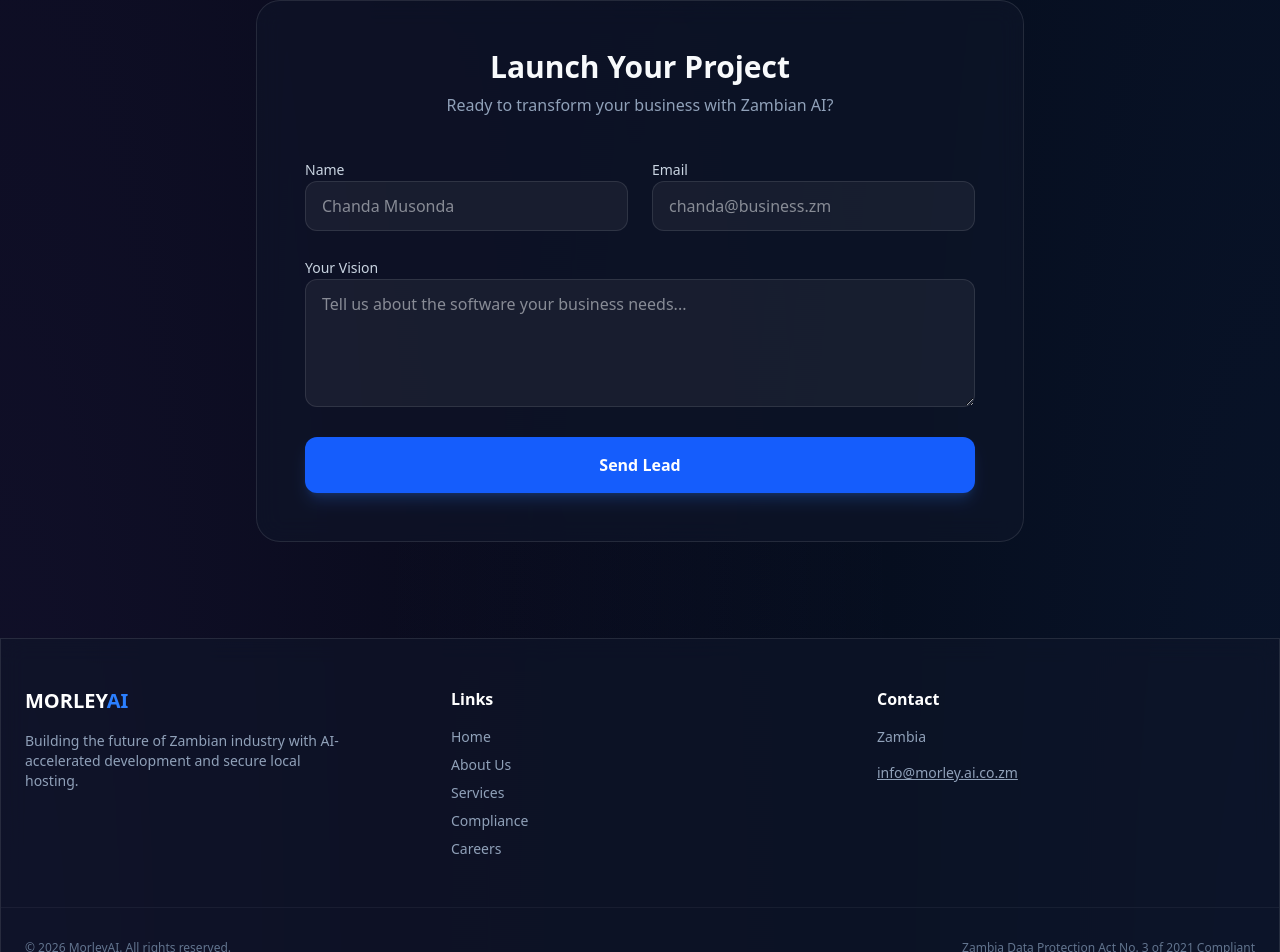
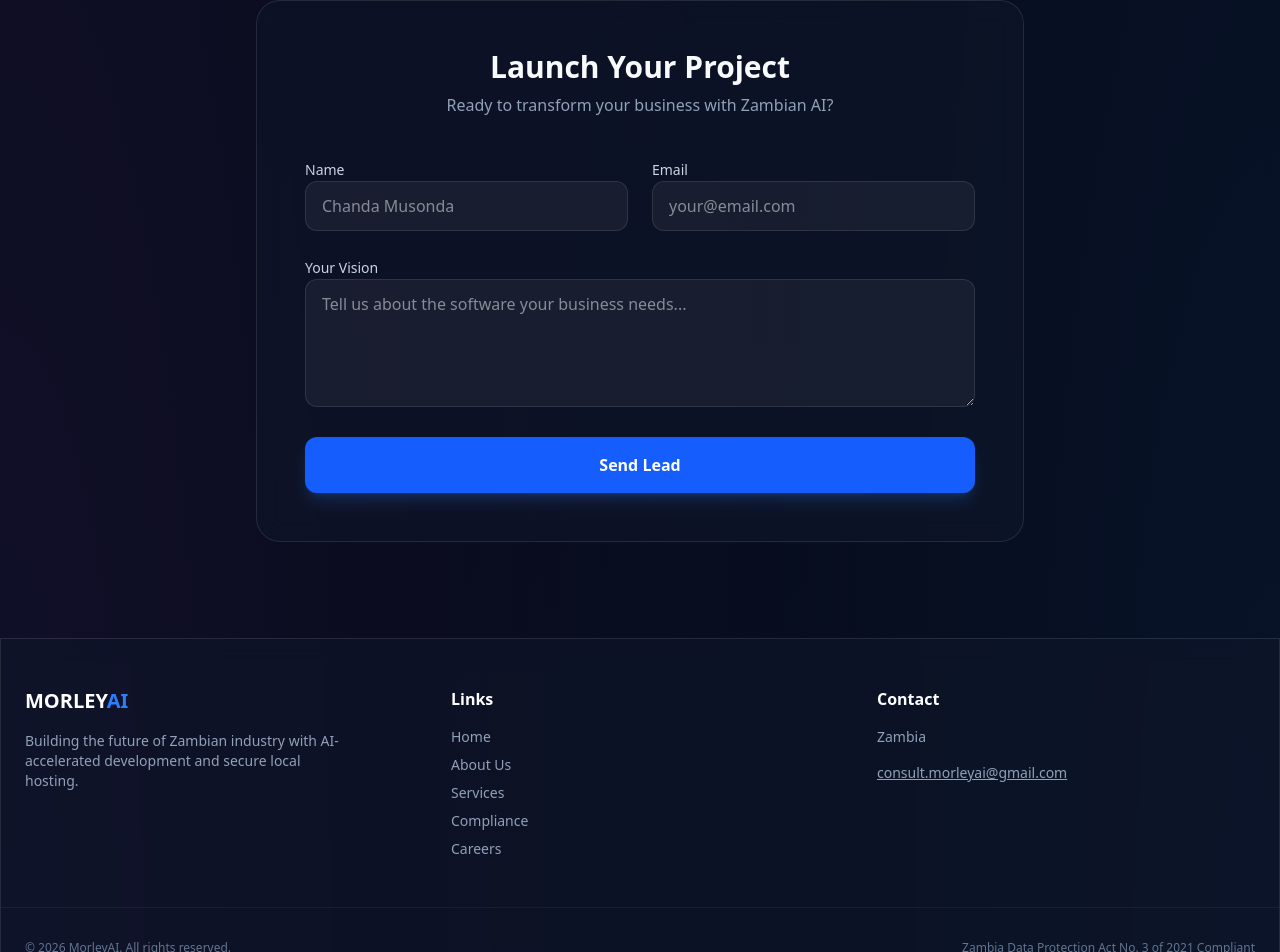
Before and after one commit to Morley020/MorleyAI, a Next.js app: page / in a window 1280 px wide. Shown: the part 5700-6652 px from the top of the page. Built offline with nearby package versions, Linux system fonts and the light colour scheme.

Commit message:
chore: update contact and primary email to consult.morleyai@gmail.com

```diff
--- a/src/app/layout.tsx
+++ b/src/app/layout.tsx
@@ -52,7 +52,7 @@ export default function RootLayout({
             <div className="space-y-4">
               <h4 className="text-white font-semibold">Contact</h4>
               <p className="text-slate-400 text-sm">Zambia</p>
-              <p className="text-slate-400 text-sm underline group hover:text-blue-500 transition-colors cursor-pointer">info@morley.ai.co.zm</p>
+              <p className="text-slate-400 text-sm underline group hover:text-blue-500 transition-colors cursor-pointer">consult.morleyai@gmail.com</p>
             </div>
           </div>
           <div className="max-w-7xl mx-auto px-6 mt-12 pt-8 border-t border-white/5 text-slate-500 text-xs flex justify-between">
--- a/src/app/login/page.tsx
+++ b/src/app/login/page.tsx
@@ -55,7 +55,7 @@ export default function LoginPage() {
                                 <input
                                     name="email"
                                     type="email"
-                                    placeholder="client@morley.ai.co.zm"
+                                    placeholder="consult.morleyai@gmail.com"
                                     className="w-full bg-black/20 border border-white/10 rounded-xl py-3 pl-12 pr-4 focus:outline-none focus:border-blue-500 transition-colors text-white"
                                     required
                                 />
--- a/src/app/page.tsx
+++ b/src/app/page.tsx
@@ -242,7 +242,7 @@ export default function Home() {
               </div>
               <div className="space-y-2">
                 <label className="text-sm font-medium text-slate-300">Email</label>
-                <input type="email" className="w-full bg-white/5 border border-white/10 rounded-xl px-4 py-3 focus:outline-none focus:border-blue-500 transition-colors" placeholder="chanda@business.zm" required />
+                <input type="email" className="w-full bg-white/5 border border-white/10 rounded-xl px-4 py-3 focus:outline-none focus:border-blue-500 transition-colors" placeholder="your@email.com" required />
               </div>
             </div>
             <div className="space-y-2">
--- a/src/lib/auth.actions.ts
+++ b/src/lib/auth.actions.ts
@@ -6,8 +6,8 @@ import { redirect } from "next/navigation";
 // In a real application without a DB, you'd store these in an environment variable e.g. CLIENT_CREDENTIALS
 // Format could be: email:password,email:password
 const VALID_ACCOUNTS = [
-    { email: "client@morley.ai.co.zm", password: "securepassword123" },
-    { email: "admin@morley.ai.co.zm", password: "adminpassword" }
+    { email: "consult.morleyai@gmail.com", password: "securepassword123" },
+    { email: "admin@morley.ai", password: "adminpassword" }
 ];
 
 export async function login(formData: FormData) {
```
